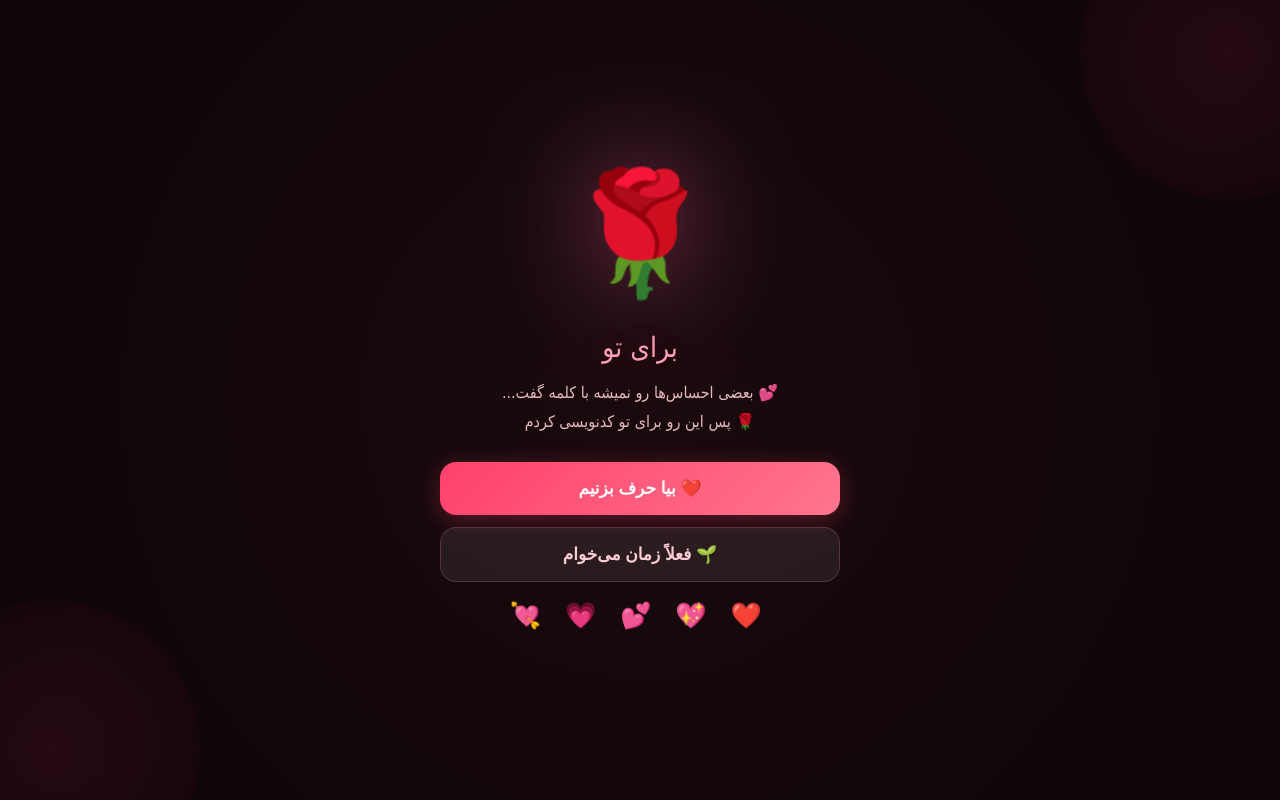
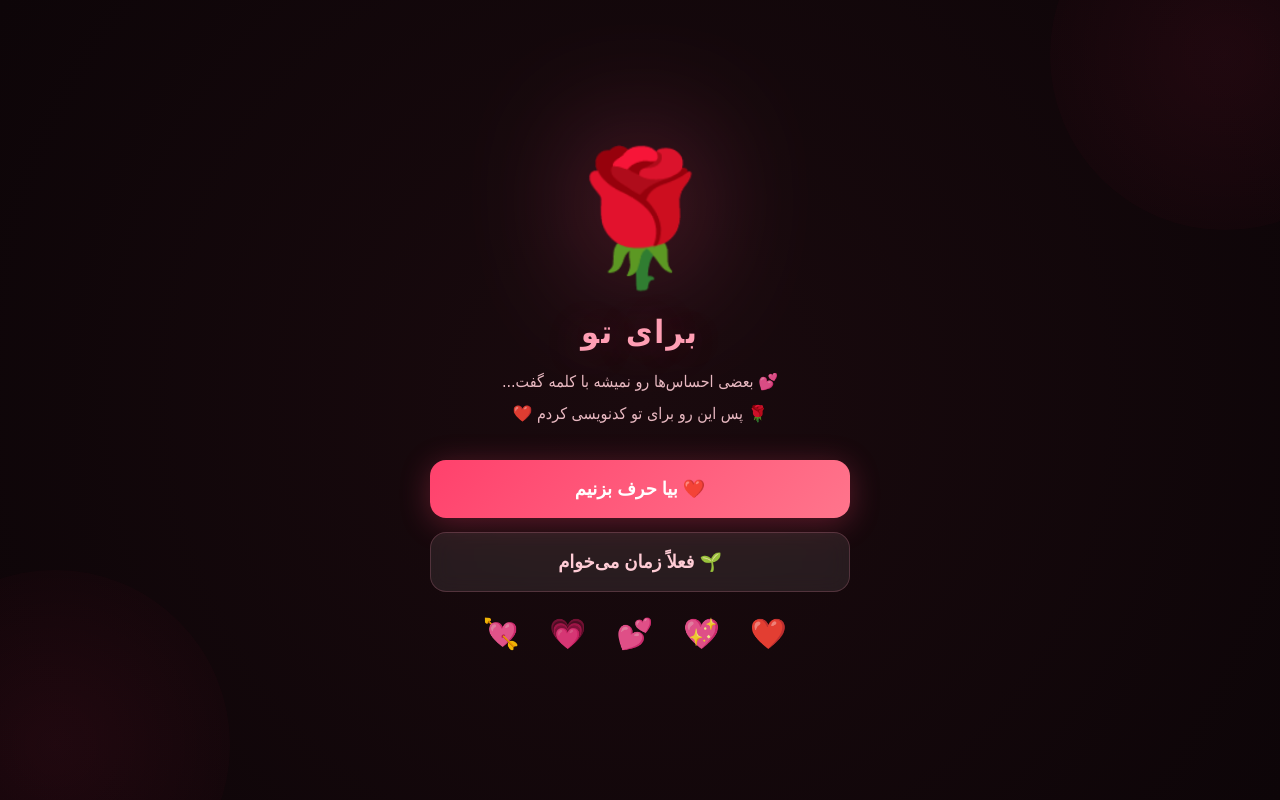
Before and after one commit to Abolrock2000/nesa-bot, a Flask app: template templates/rose.html in a window 1280 px wide. Run offline with Flask 3, Linux system fonts and the light colour scheme; the template is opened without the code that fills it, so the values that code supplies are empty.

```diff
--- a/templates/rose.html
+++ b/templates/rose.html
@@ -5,154 +5,53 @@
     <meta name="viewport" content="width=device-width, initial-scale=1.0">
     <title>🌹 برای تو</title>
     <style>
-        * {
-            margin: 0;
-            padding: 0;
-            box-sizing: border-box;
-        }
-        body {
-            min-height: 100vh;
-            background: radial-gradient(circle at center, #1a0a0e 0%, #0d0508 100%);
-            display: flex;
-            justify-content: center;
-            align-items: center;
-            font-family: 'Tahoma', Arial, sans-serif;
-            overflow: hidden;
-            padding: 20px;
-        }
-        .container {
-            text-align: center;
-            z-index: 10;
-            max-width: 400px;
-            width: 100%;
-        }
-        .flower-big {
-            font-size: 120px;
-            animation: floatFlower 3s ease-in-out infinite;
-            filter: drop-shadow(0 0 50px rgba(255, 100, 150, 0.5));
-            cursor: pointer;
-            display: block;
-            margin-bottom: 20px;
-        }
-        @keyframes floatFlower {
-            0%, 100% { transform: translateY(0px) rotate(-3deg); }
-            50% { transform: translateY(-20px) rotate(3deg); }
-        }
-        .title {
-            color: #ffa0b5;
-            font-size: 28px;
-            margin-bottom: 15px;
-            text-shadow: 0 0 30px rgba(255, 80, 130, 0.3);
-        }
-        .subtitle {
-            color: #ffccd5;
-            font-size: 16px;
-            margin-bottom: 25px;
-            opacity: 0.9;
-            line-height: 1.8;
-        }
-        .btn {
-            display: block;
-            width: 100%;
-            padding: 16px 20px;
-            margin-bottom: 12px;
-            border: none;
-            border-radius: 16px;
-            font-size: 17px;
-            font-weight: bold;
-            cursor: pointer;
-            transition: all 0.3s ease;
-            background: rgba(255, 255, 255, 0.08);
-            color: #ffccd5;
-            border: 1px solid rgba(255, 150, 180, 0.2);
-            backdrop-filter: blur(10px);
-        }
-        .btn:hover {
-            background: rgba(255, 80, 130, 0.2);
-            transform: scale(1.02);
-            border-color: #ff416c;
-        }
-        .btn-primary {
-            background: linear-gradient(135deg, #ff416c, #ff758c);
-            color: white;
-            border: none;
-            box-shadow: 0 5px 25px rgba(255, 65, 108, 0.3);
-        }
-        .btn-primary:hover {
-            background: linear-gradient(135deg, #ff2e5e, #ff6a82);
-            transform: scale(1.03);
-            box-shadow: 0 8px 35px rgba(255, 65, 108, 0.4);
-        }
-        .hearts {
-            margin-top: 20px;
-            font-size: 24px;
-            letter-spacing: 8px;
-            animation: pulse 1.5s ease-in-out infinite;
-        }
-        @keyframes pulse {
-            0%, 100% { transform: scale(1); }
-            50% { transform: scale(1.05); }
-        }
-        .glow {
-            position: fixed;
-            width: 300px;
-            height: 300px;
-            border-radius: 50%;
-            background: radial-gradient(circle, rgba(255,50,100,0.1), transparent);
-            pointer-events: none;
-        }
-        .glow1 { top: -100px; right: -100px; }
-        .glow2 { bottom: -100px; left: -100px; }
+        *{margin:0;padding:0;box-sizing:border-box}
+        body{min-height:100vh;background:radial-gradient(circle at center,#1a0a0e 0%,#0d0508 100%);display:flex;justify-content:center;align-items:center;font-family:Tahoma,Arial,sans-serif;padding:20px;position:relative}
+        .container{text-align:center;z-index:10;max-width:420px;width:100%}
+        .flower-big{font-size:130px;animation:floatFlower 3s ease-in-out infinite;filter:drop-shadow(0 0 60px rgba(255,80,130,0.4));display:block;margin-bottom:10px}
+        @keyframes floatFlower{0%,100%{transform:translateY(0px) rotate(-3deg)}50%{transform:translateY(-25px) rotate(3deg)}}
+        .title{color:#ffa0b5;font-size:32px;font-weight:bold;margin-bottom:15px;text-shadow:0 0 40px rgba(255,80,130,0.3);letter-spacing:2px}
+        .subtitle{color:#ffccd5;font-size:16px;margin-bottom:30px;opacity:0.9;line-height:2;padding:0 10px}
+        .btn{display:block;width:100%;padding:18px 20px;margin-bottom:14px;border:none;border-radius:16px;font-size:18px;font-weight:bold;cursor:pointer;transition:all 0.3s ease;color:white}
+        .btn-primary{background:linear-gradient(135deg,#ff416c,#ff758c);box-shadow:0 5px 30px rgba(255,65,108,0.3)}
+        .btn-primary:hover{transform:scale(1.03);box-shadow:0 8px 40px rgba(255,65,108,0.5)}
+        .btn-secondary{background:rgba(255,255,255,0.08);border:1px solid rgba(255,150,180,0.2);backdrop-filter:blur(10px);color:#ffccd5}
+        .btn-secondary:hover{background:rgba(255,80,130,0.2);border-color:#ff416c;transform:scale(1.03)}
+        .hearts{margin-top:25px;font-size:28px;letter-spacing:10px;animation:pulse 1.8s ease-in-out infinite}
+        @keyframes pulse{0%,100%{transform:scale(1);opacity:0.7}50%{transform:scale(1.08);opacity:1}}
+        .glow{position:fixed;width:350px;height:350px;border-radius:50%;background:radial-gradient(circle,rgba(255,50,100,0.08),transparent);pointer-events:none}
+        .glow1{top:-120px;right:-120px}
+        .glow2{bottom:-120px;left:-120px}
     </style>
 </head>
 <body>
     <div class="glow glow1"></div>
     <div class="glow glow2"></div>
-
     <div class="container">
         <div class="flower-big">🌹</div>
         <div class="title">برای تو</div>
-        <div class="subtitle">
-            💕 بعضی احساس‌ها رو نمیشه با کلمه گفت...<br>
-            🌹 پس این رو برای تو کدنویسی کردم
-        </div>
-
-        <button class="btn btn-primary" onclick="sendChoice('talk')">
-            ❤️ بیا حرف بزنیم
-        </button>
-
-        <button class="btn" onclick="sendChoice('time')">
-            🌱 فعلاً زمان می‌خوام
-        </button>
-
+        <div class="subtitle">💕 بعضی احساس‌ها رو نمیشه با کلمه گفت...<br>🌹 پس این رو برای تو کدنویسی کردم ❤️</div>
+        <button class="btn btn-primary" onclick="sendChoice('talk')">❤️ بیا حرف بزنیم</button>
+        <button class="btn btn-secondary" onclick="sendChoice('time')">🌱 فعلاً زمان می‌خوام</button>
         <div class="hearts">❤️ 💖 💕 💗 💘</div>
     </div>
-
     <script>
         const token = "{{ token }}";
-
         function sendChoice(choice) {
             fetch(`/rose/${token}/response`, {
                 method: 'POST',
-                headers: {
-                    'Content-Type': 'application/json',
-                },
-                body: JSON.stringify({ choice: choice })
+                headers: {'Content-Type': 'application/json'},
+                body: JSON.stringify({choice: choice})
             })
-            .then(response => response.json())
-            .then(data => {
-                if (data.ok) {
-                    if (choice === 'talk') {
-                        alert('❤️ منتظرم... بیا حرف بزنیم');
-                    } else {
-                        alert('🌱 باشه... هر وقت آماده بودی');
-                    }
+            .then(r => r.json())
+            .then(d => {
+                if(d.ok) {
+                    alert(choice === 'talk' ? '❤️ بیا حرف بزنیم... منتظرم' : '🌱 باشه... هر وقت آماده بودی');
+                } else {
+                    alert('❌ خطا! دوباره تلاش کن');
                 }
             })
-            .catch(error => {
-                console.error('Error:', error);
-                alert('❌ خطا! دوباره تلاش کن');
-            });
+            .catch(() => alert('❌ خطا! دوباره تلاش کن'));
         }
     </script>
 </body>
```
